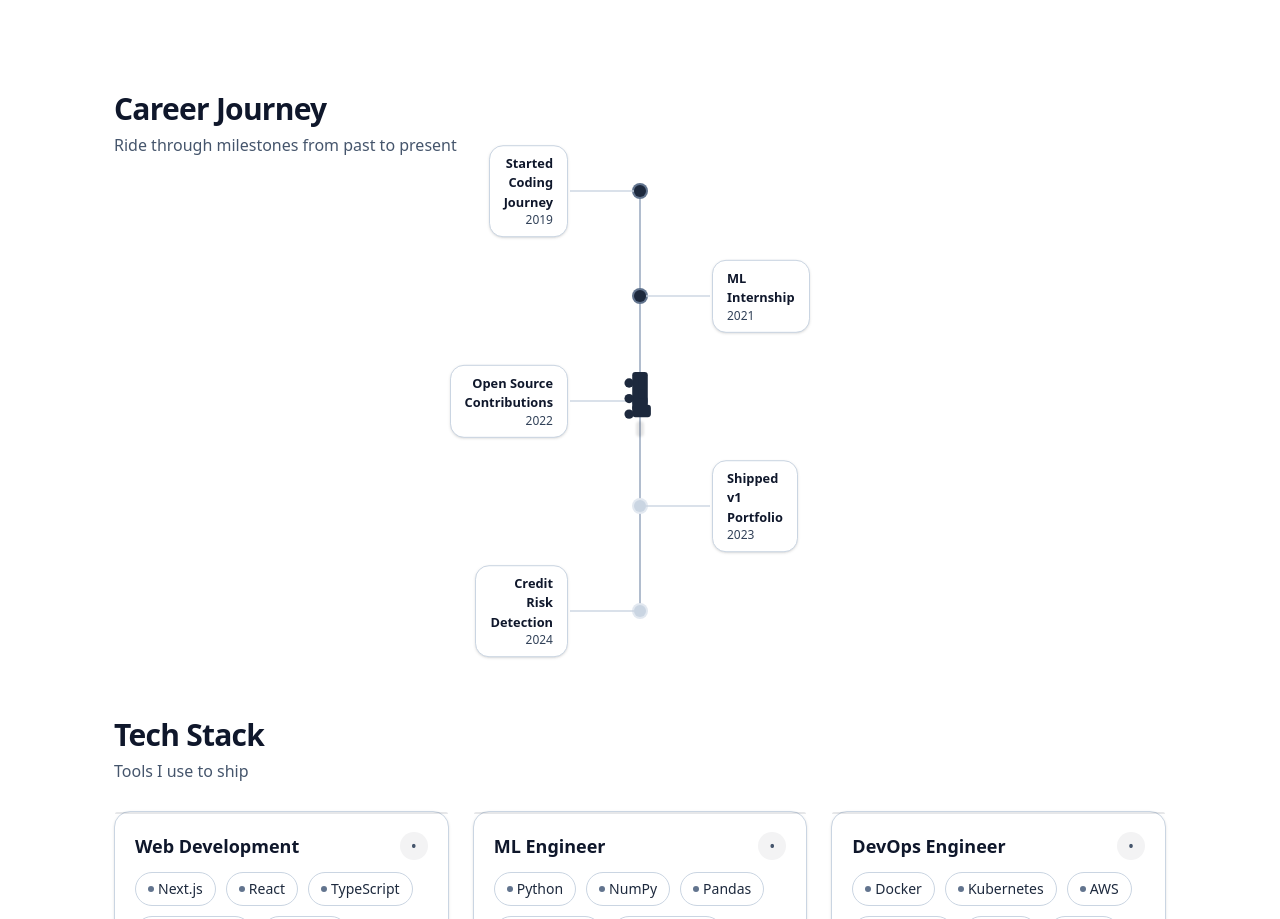
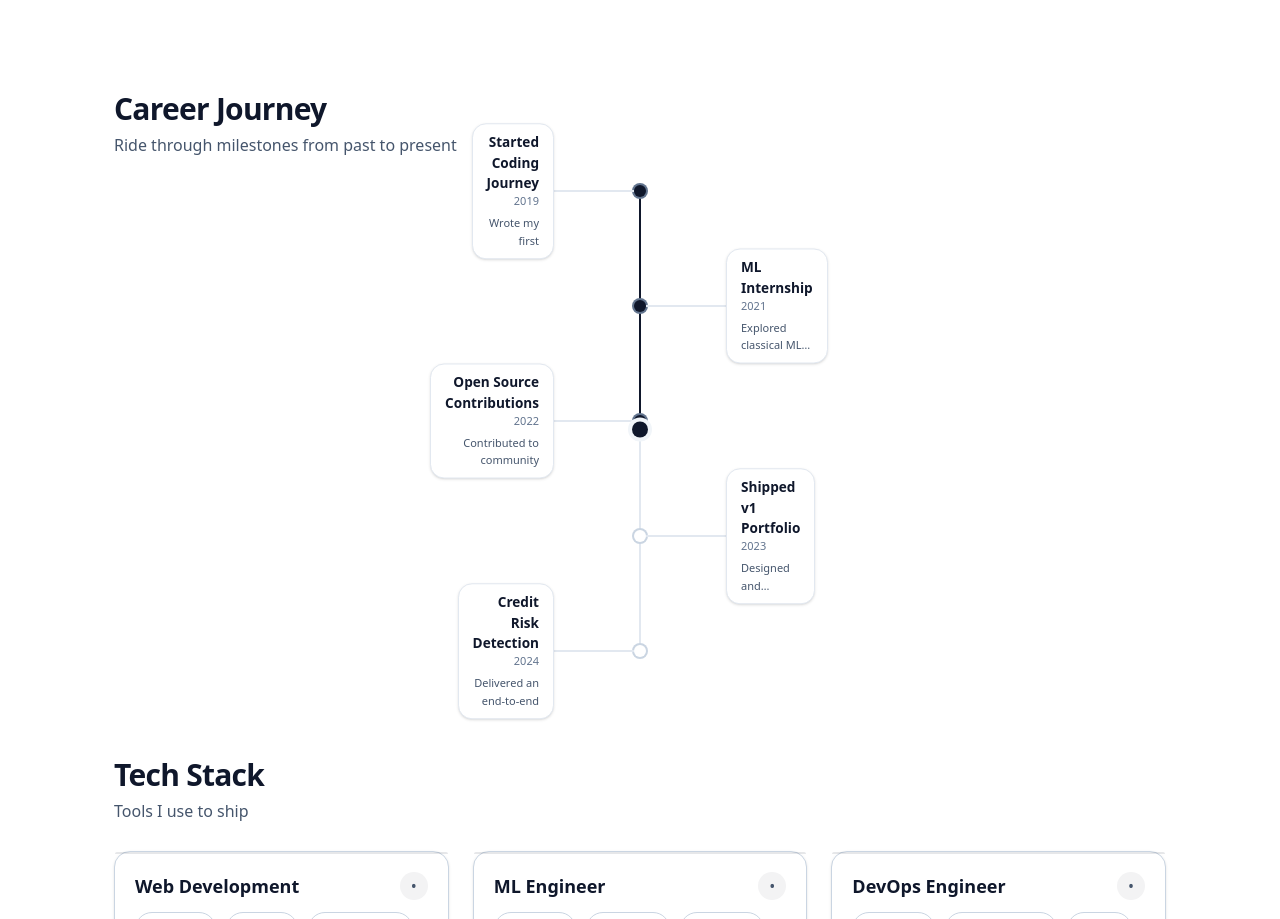
Before and after one commit to Kri01ceram/my-portfolio, a Next.js app: page / in a window 1280 px wide. Shown: the part 1040-1959 px from the top of the page. Built offline with nearby package versions, Linux system fonts and the light colour scheme.

Commit message:
refactor: remove TrainIcon component and enhance CareerTrain layout; update styles for improved visual consistency and accessibility

```diff
--- a/components/career-train.tsx
+++ b/components/career-train.tsx
@@ -5,20 +5,7 @@ import { motion, useScroll, useSpring, useTransform, useMotionValueEvent } from
 import type { Achievement } from "@/lib/achievements";
 import { achievements as data } from "@/lib/achievements";
 
-// Simple locomotive SVG
-function TrainIcon({ className = "w-14 h-10" }: { className?: string }) {
-  return (
-    <svg viewBox="0 0 72 48" className={className + " text-slate-800 dark:text-slate-200"} fill="currentColor">
-      <rect x="4" y="14" width="50" height="20" rx="4" />
-      <rect x="46" y="10" width="16" height="24" rx="4" />
-      <circle cx="18" cy="38" r="6" />
-      <circle cx="38" cy="38" r="6" />
-      <circle cx="58" cy="38" r="6" />
-      <rect x="10" y="18" width="12" height="8" rx="1.5" fill="currentColor" />
-      <rect x="26" y="18" width="12" height="8" rx="1.5" fill="currentColor" />
-    </svg>
-  );
-}
+// Professional, minimal vertical timeline with progress and a compact indicator
 
 export default function CareerTrain({ achievements = data }: { achievements?: Achievement[] }) {
   const targetRef = useRef<HTMLDivElement>(null);
@@ -47,6 +34,7 @@ export default function CareerTrain({ achievements = data }: { achievements?: Ac
   }, []);
 
   const yPx = useTransform(smooth, [0, 1], [0, Math.max(0, h - trainH)]);
+  const progressH = useTransform(yPx, (v) => Math.max(0, v + trainH * 0.4));
 
   const [active, setActive] = useState(0);
   useMotionValueEvent(smooth, "change", (v) => {
@@ -60,8 +48,14 @@ export default function CareerTrain({ achievements = data }: { achievements?: Ac
   return (
     <div ref={targetRef} className="relative w-full">
       {/* Vertical track (short and compact) */}
-      <div className="relative h-[360px] sm:h-[420px] overflow-visible">
-        <div className="absolute left-1/2 -translate-x-1/2 top-0 bottom-0 w-[2px] rounded bg-slate-400/70 dark:bg-slate-600/70" />
+      <div className="relative h-[380px] sm:h-[460px] overflow-visible">
+        {/* Base track */}
+        <div className="absolute left-1/2 -translate-x-1/2 top-0 bottom-0 w-[2px] rounded bg-slate-200" />
+        {/* Progress fill */}
+        <motion.div
+          className="absolute left-1/2 -translate-x-1/2 top-0 w-[2px] rounded bg-slate-900"
+          style={{ height: progressH }}
+        />
 
         {/* Stations with alternating side labels */}
         {achievements.map((a, i) => {
@@ -71,35 +65,29 @@ export default function CareerTrain({ achievements = data }: { achievements?: Ac
           return (
             <div key={a.id} className="absolute left-1/2 -translate-x-1/2" style={{ top: `${pct}%` }}>
               {/* Dot */}
-              <div className={`h-3 w-3 rounded-full ring-2 ${reached ? "bg-slate-800 ring-slate-500 dark:bg-white dark:ring-slate-400" : "bg-slate-300 ring-slate-200 dark:bg-slate-700 dark:ring-slate-600"}`} />
+              <div className={`h-3 w-3 rounded-full ring-2 ${reached ? "bg-slate-900 ring-slate-500" : "bg-white ring-slate-300"}`} />
               {/* Connector line to label */}
               <div
-                className={`absolute top-1/2 -translate-y-1/2 h-[2px] ${isLeft ? "right-[calc(50%+6px)] w-16" : "left-[calc(50%+6px)] w-16"} bg-slate-300/70 dark:bg-slate-600/70`}
+                className={`absolute top-1/2 -translate-y-1/2 h-[2px] ${isLeft ? "right-[calc(50%+6px)] w-20" : "left-[calc(50%+6px)] w-20"} bg-slate-200`}
               />
               {/* Label bubble */}
               <div
-                className={`absolute top-1/2 -translate-y-1/2 ${isLeft ? "right-[calc(50%+72px)] text-right" : "left-[calc(50%+72px)]"}`}
+                className={`absolute top-1/2 -translate-y-1/2 ${isLeft ? "right-[calc(50%+86px)] text-right" : "left-[calc(50%+86px)]"}`}
               >
-                <div className="rounded-xl border border-slate-300 dark:border-slate-700 bg-white dark:bg-slate-900 px-3.5 py-2 shadow-sm">
-                  <div className="text-[0.8rem] font-semibold text-slate-900 dark:text-slate-100">{a.title}</div>
-                  <div className="text-xs text-slate-700 dark:text-slate-300">{a.date}</div>
+                <div className="rounded-xl border border-slate-200 bg-white px-3.5 py-2 shadow-sm">
+                  <div className="text-[0.85rem] font-semibold text-slate-900">{a.title}</div>
+                  <div className="text-[11px] text-slate-500">{a.date}</div>
+                  {a.description && <div className="mt-1 text-[11px] leading-relaxed text-slate-600 line-clamp-2 max-w-[320px]">{a.description}</div>}
                 </div>
               </div>
             </div>
           );
         })}
 
-        {/* Train moving vertically */}
-        <motion.div
-          ref={trainRef}
-          className="absolute left-1/2 -translate-x-1/2"
-          style={{ y: yPx }}
-        >
-          <div className="flex flex-col items-center">
-            <div className="rotate-90">
-              <TrainIcon />
-            </div>
-            <div className="mt-1 h-4 w-2 rounded-full bg-black/10 blur-[1px] dark:bg-white/10" />
+        {/* Minimal current-position indicator */}
+        <motion.div ref={trainRef} className="absolute left-1/2 -translate-x-1/2" style={{ y: yPx }}>
+          <div className="relative flex items-center justify-center">
+            <div className="h-4 w-4 rounded-full bg-slate-900 ring-4 ring-slate-100 shadow-sm" />
           </div>
         </motion.div>
       </div>
```
